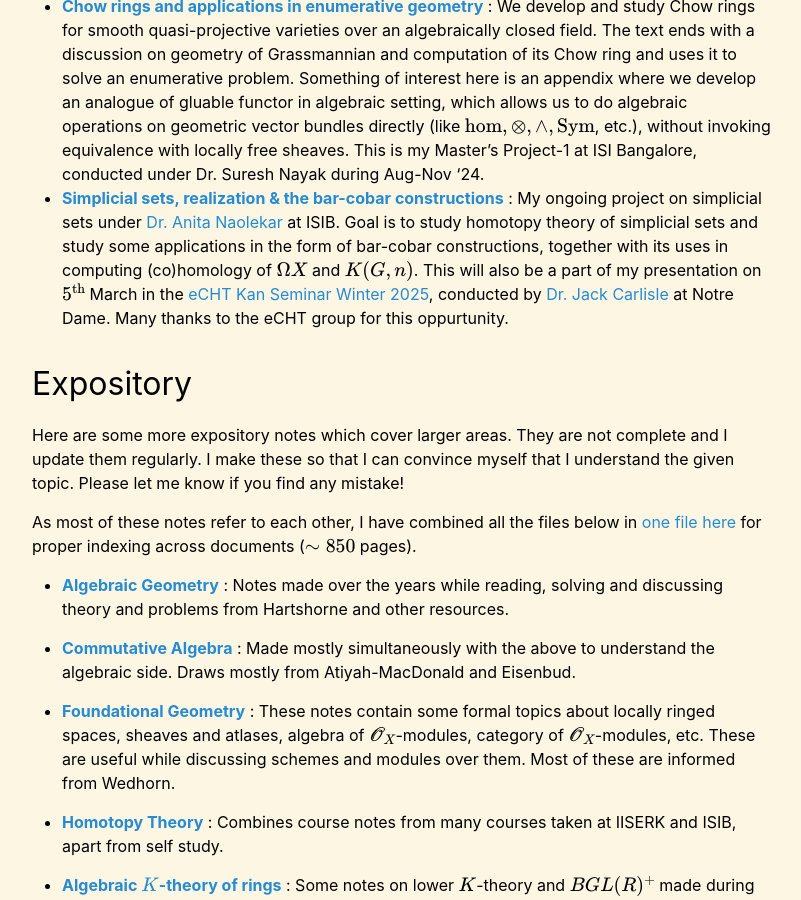
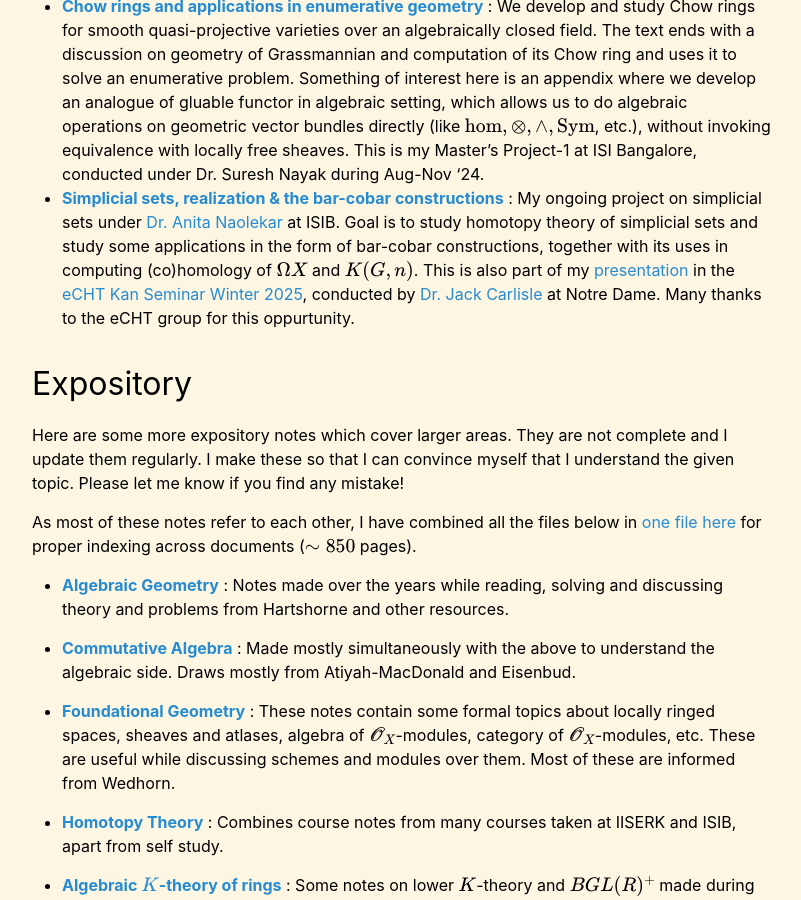
Before and after one commit to ARenanse/ARenanse.github.io, a Jekyll site: the page built from tabs/notes.md, in a window 1280 px wide and 900 px high, scrolled down 652 px. Shown: the whole window, without its empty margins (238-1039 px from the left). Built offline with Jekyll 4.4.1, drawn with Linux system fonts in a browser that asks for light colours; formulas are drawn with MathJax 3.

Commit message:
Update notes.md

```diff
--- a/tabs/notes.md
+++ b/tabs/notes.md
@@ -11,7 +11,7 @@
 * **[Main theorems on length](/assets/notes/Others/Length.pdf)** : In this note, we prove the main theorem on length of rings (finite length iff artinian, Theorem 6) and modules (finite length iff finite support, Corollary 9), apart from some other often useful results. This is part of my master's thesis on intersection theory.
 * **[A generalization of Swan's theorem](/assets/notes/Others/SwanTych.pdf)** : We generalize Swan's theorem from compact-Hausdorff spaces to Tychonoff spaces (completely regular or $$T_{3\frac{1}{2}}$$). Consequently, we show that on Tychonoff spaces soft bundles and stably trivial bundles are equivalent.
 * **[Chow rings and applications in enumerative geometry](/assets/notes/Others/IT.pdf)** : We develop and study Chow rings for smooth quasi-projective varieties over an algebraically closed field. The text ends with a discussion on geometry of Grassmannian and computation of its Chow ring and uses it to solve an enumerative problem. Something of interest here is an appendix where we develop an analogue of gluable functor in algebraic setting, which allows us to do algebraic operations on geometric vector bundles directly (like $$\hom, \otimes, \wedge, \text{\rm Sym}$$, etc.), without invoking equivalence with locally free sheaves. This is my Master's Project-1 at ISI Bangalore, conducted under Dr. Suresh Nayak during Aug-Nov '24.
-* **[Simplicial sets, realization & the bar-cobar constructions](/assets/notes/Others/BCB.pdf)** : My ongoing project on simplicial sets under [Dr. Anita Naolekar](https://www.isibang.ac.in/~statmath/homepage.html) at ISIB. Goal is to study homotopy theory of simplicial sets and study some applications in the form of bar-cobar constructions, together with its uses in computing (co)homology of $$\Omega X$$ and $$K(G,n)$$. This will also be a part of my presentation on $$5^{\text{th}}$$ March in the [eCHT Kan Seminar Winter 2025](https://s.wayne.edu/echt/echt-reading-seminars/echt-kan-seminar-winter-2025/), conducted by [Dr. Jack Carlisle](https://sites.google.com/umich.edu/jackcarlisle/home) at Notre Dame. Many thanks to the eCHT group for this oppurtunity.
+* **[Simplicial sets, realization & the bar-cobar constructions](/assets/notes/Others/BCB.pdf)** : My ongoing project on simplicial sets under [Dr. Anita Naolekar](https://www.isibang.ac.in/~statmath/homepage.html) at ISIB. Goal is to study homotopy theory of simplicial sets and study some applications in the form of bar-cobar constructions, together with its uses in computing (co)homology of $$\Omega X$$ and $$K(G,n)$$. This is also part of my [presentation](/assets/notes/Others/KS-SSet.pdf) in the [eCHT Kan Seminar Winter 2025](https://s.wayne.edu/echt/echt-reading-seminars/echt-kan-seminar-winter-2025/), conducted by [Dr. Jack Carlisle](https://sites.google.com/umich.edu/jackcarlisle/home) at Notre Dame. Many thanks to the eCHT group for this oppurtunity.
 
 
 
```
